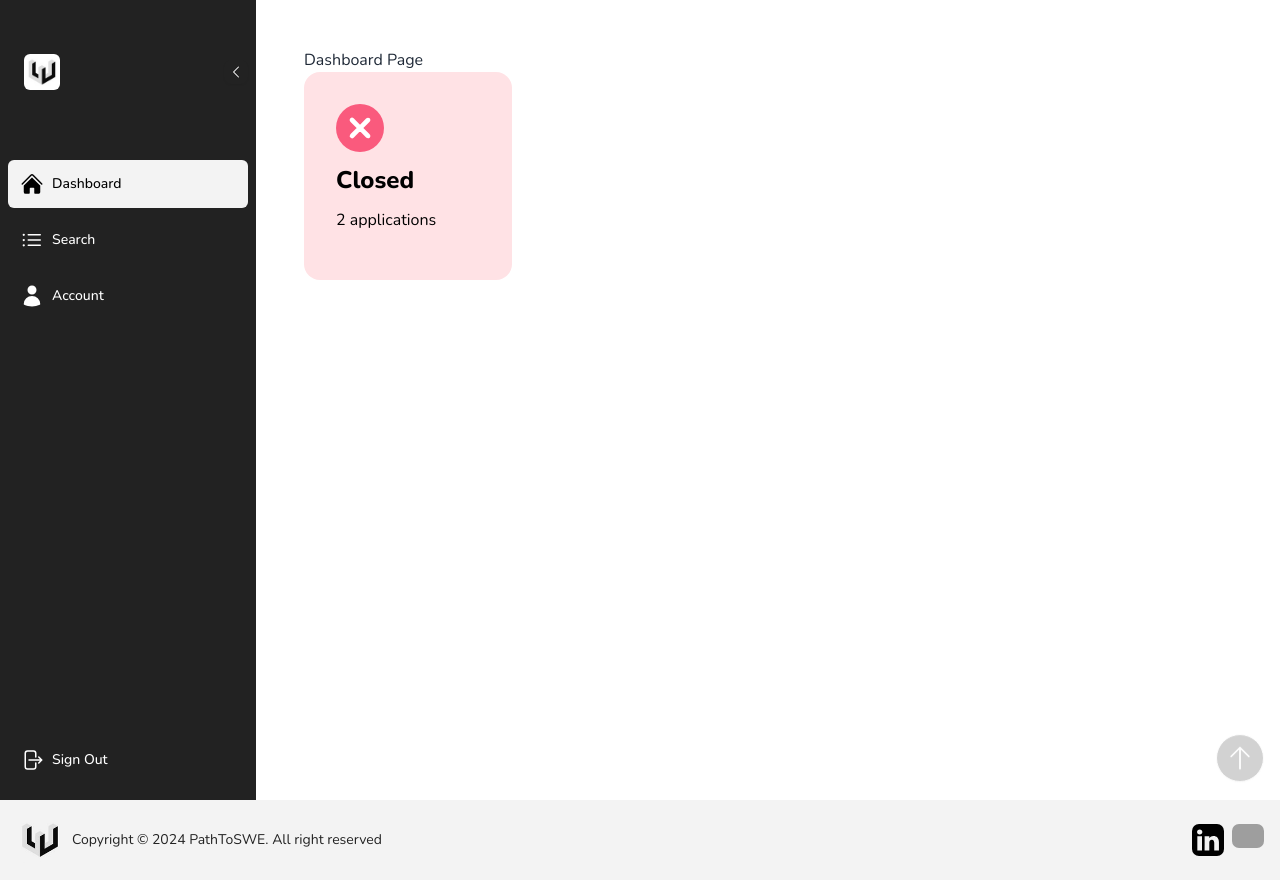
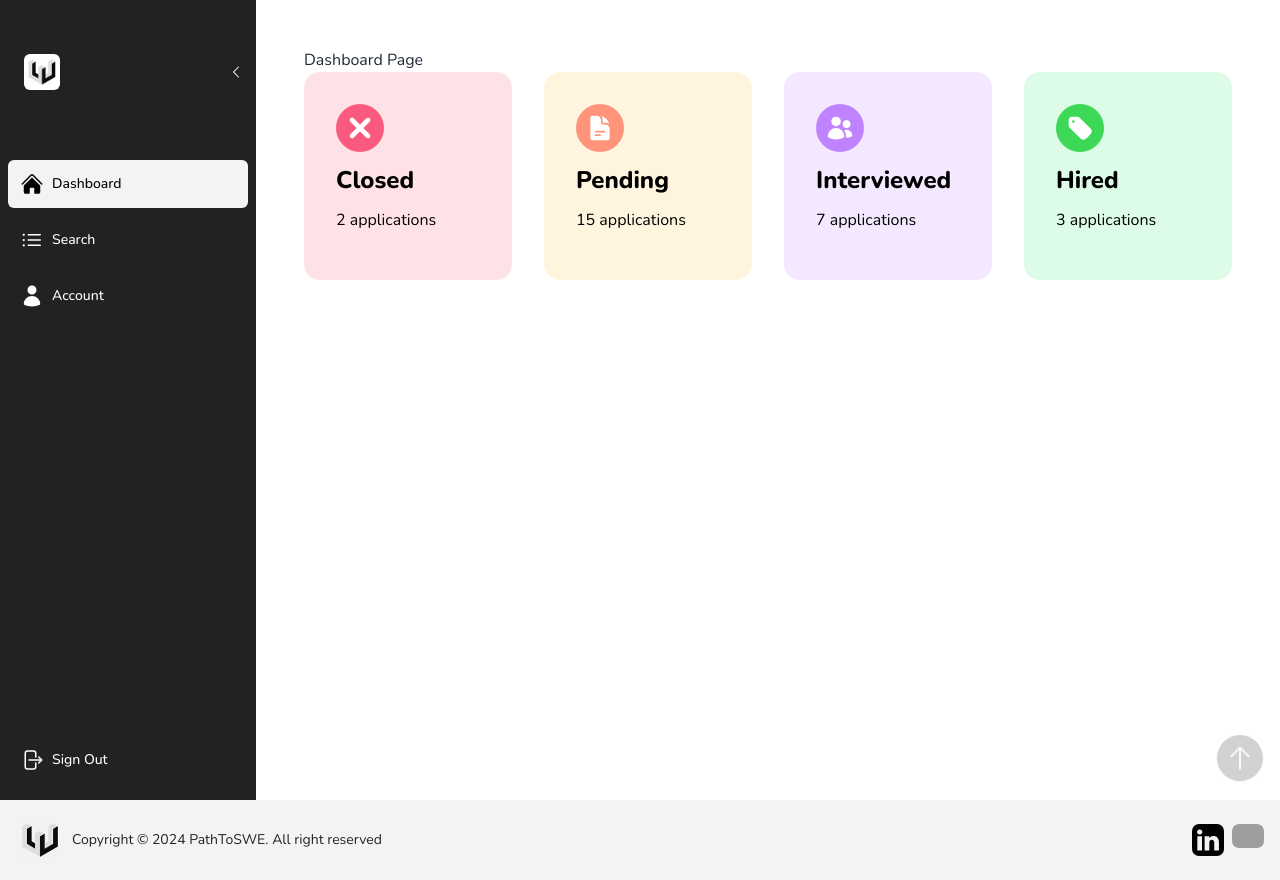
Before and after one commit to zachkfan/pathtoswe, a Next.js app: page /dashboard in a window 1280 px wide. Built offline with nearby package versions, Linux system fonts and the light colour scheme; grey boxes are pictures that could not be loaded; a web font is replaced by a local one.

Commit message:
styled all 4 sorting cards.

```diff
--- a/src/app/(dashboard-group)/dashboard/page.tsx
+++ b/src/app/(dashboard-group)/dashboard/page.tsx
@@ -1,10 +1,16 @@
 import SortingCard from "@/app/ui/dashboard/sorting-card";
-import { XMarkIcon } from "@heroicons/react/24/solid";
+import {
+  XMarkIcon,
+  DocumentTextIcon,
+  UsersIcon,
+  TagIcon,
+} from "@heroicons/react/24/solid";
 
 export default function Page() {
   return (
     <>
       <p>Dashboard Page</p>
+      <div className="flex justify-between w-full">
         <SortingCard
           status="Closed"
           icon={XMarkIcon}
@@ -12,6 +18,28 @@ export default function Page() {
           bgColor="#FFE2E5"
           iconBgColor="#FA5A7D"
         />
+        <SortingCard
+          status="Pending"
+          icon={DocumentTextIcon}
+          applicationCount={15}
+          bgColor="#FFF4DE"
+          iconBgColor="#FF947A"
+        />
+        <SortingCard
+          status="Interviewed"
+          icon={UsersIcon}
+          applicationCount={7}
+          bgColor="#F3E8FF"
+          iconBgColor="#BF83FF"
+        />
+        <SortingCard
+          status="Hired"
+          icon={TagIcon}
+          applicationCount={3}
+          bgColor="#DCFCE7"
+          iconBgColor="#3CD856"
+        />
+      </div>
     </>
   );
 }
--- a/src/app/ui/dashboard/sorting-card.tsx
+++ b/src/app/ui/dashboard/sorting-card.tsx
@@ -1,3 +1,5 @@
+import clsx from "clsx";
+
 interface Props {
   status: string;
   icon: React.ComponentType;
@@ -20,7 +22,12 @@ export default function SortingCards({
           className="flex justify-center items-center w-12 h-12 rounded-full"
           style={{ backgroundColor: iconBgColor }}
         >
-          <div className="size-8 stroke-white text-white stroke-2">
+          <div
+            className={clsx(
+              "stroke-white text-white",
+              status === "Closed" ? "stroke-2 size-8" : "stroke-0 size-7"
+            )}
+          >
             <Icon />
           </div>
         </div>
```
Lines whose indentation alone changed are shown as unchanged.
